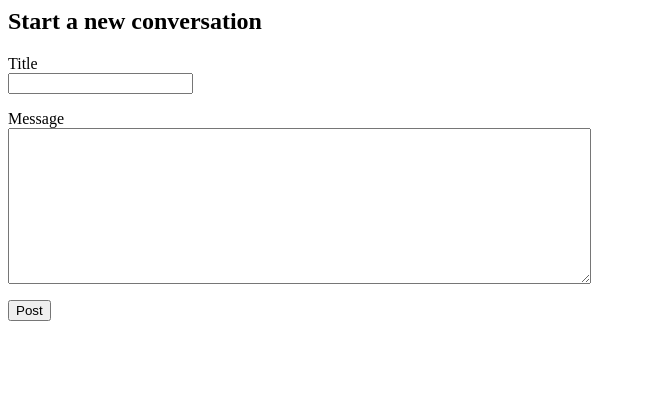
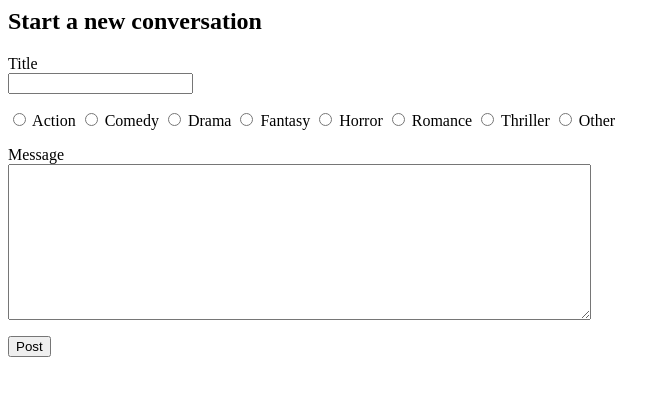
Before and after one commit to iidaw/movies-series_forum, a Flask app: page /newmessage in a window 1280 px wide. Shown: the top 396 px of the page, without its empty margins (0-668 px from the left). Run offline with Flask 3, Linux system fonts and the light colour scheme.

Commit message:
can choose category for message

```diff
--- a/templates/newmessage.html
+++ b/templates/newmessage.html
@@ -7,7 +7,14 @@
 <p>Title<br>
     <input type="text" name="title" minlength="1" maxlength="30"></p>
 
-<!-- lisätä kategoriavaihtoehdot fiksusti ja miten yhdistää se oikein? -->
+    <input type="radio" name="category_id" value="1"> Action
+    <input type="radio" name="category_id" value="2"> Comedy
+    <input type="radio" name="category_id" value="3"> Drama
+    <input type="radio" name="category_id" value="4"> Fantasy
+    <input type="radio" name="category_id" value="5"> Horror
+    <input type="radio" name="category_id" value="6"> Romance
+    <input type="radio" name="category_id" value="7"> Thriller
+    <input type="radio" name="category_id" value="8"> Other
 
     <p>Message<br>
     <textarea name="message" rows="10" cols="70" maxlength="1000"></textarea></p>
```
